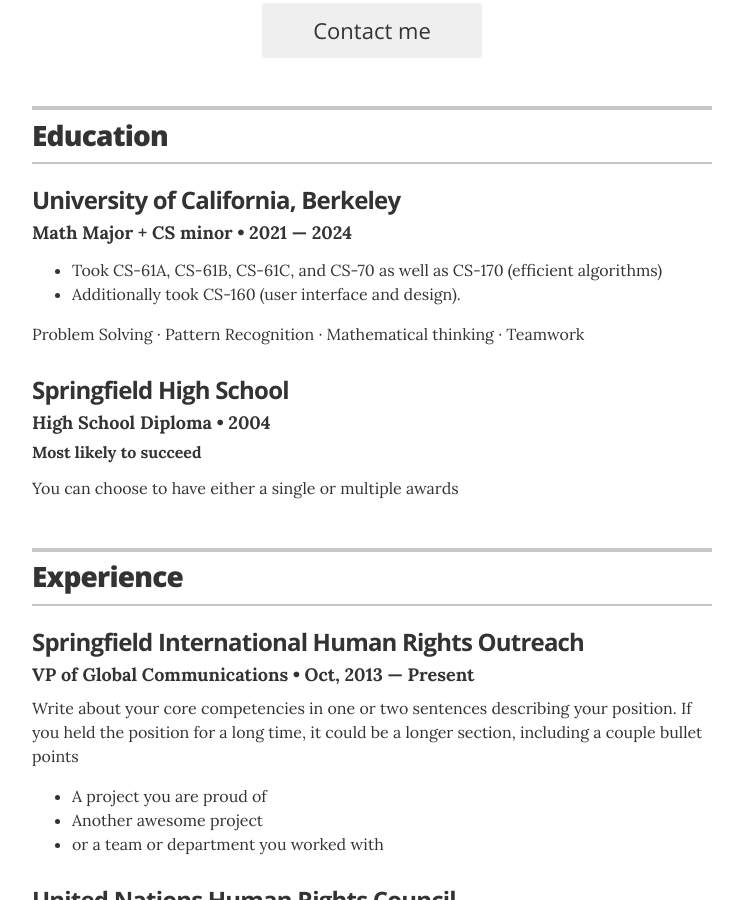
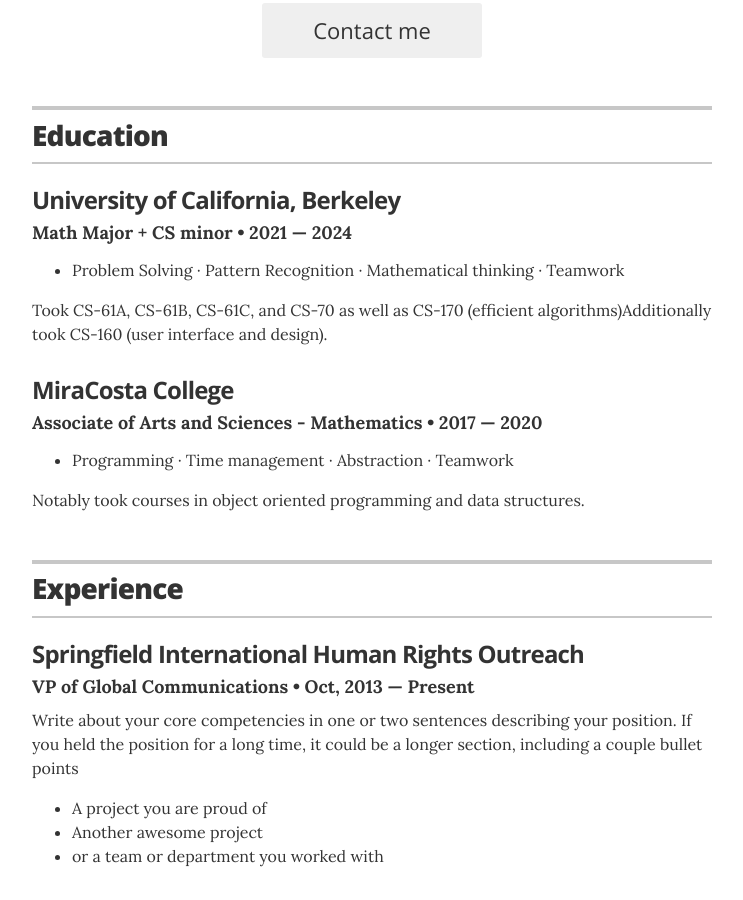
Before and after one commit to arthurutnehmer/Resume, a Jekyll site: the page built from index.html, in a window 1280 px wide and 900 px high, scrolled down 513 px. Shown: the whole window, without its empty margins (268-1011 px from the left). Built offline with Jekyll 4.4.1, drawn with Linux system fonts in a browser that asks for light colours.

```diff
--- a/_data/education.yml
+++ b/_data/education.yml
@@ -3,12 +3,14 @@
   uni: University of California, Berkeley
   year: 2021 &mdash; 2024
   awards:
-    - award: Took CS-61A, CS-61B, CS-61C, and CS-70 as well as CS-170 (efficient algorithms)
-    - award: Additionally took CS-160 (user interface and design).
-  summary: Problem Solving · Pattern Recognition · Mathematical thinking · Teamwork
+    - award: Problem Solving · Pattern Recognition · Mathematical thinking · Teamwork
+  summary:
+           - Took CS-61A, CS-61B, CS-61C, and CS-70 as well as CS-170 (efficient algorithms)
+           - Additionally took CS-160 (user interface and design).
 
-- degree: High School Diploma
-  uni: Springfield High School
-  year: 2004
-  award: Most likely to succeed
-  summary: You can choose to have either a single or multiple awards
+- degree: Associate of Arts and Sciences - Mathematics
+  uni: MiraCosta College
+  year: 2017 &mdash; 2020
+  awards:
+    - award: Programming · Time management · Abstraction · Teamwork
+  summary: Notably took courses in object oriented programming and data structures.
```
